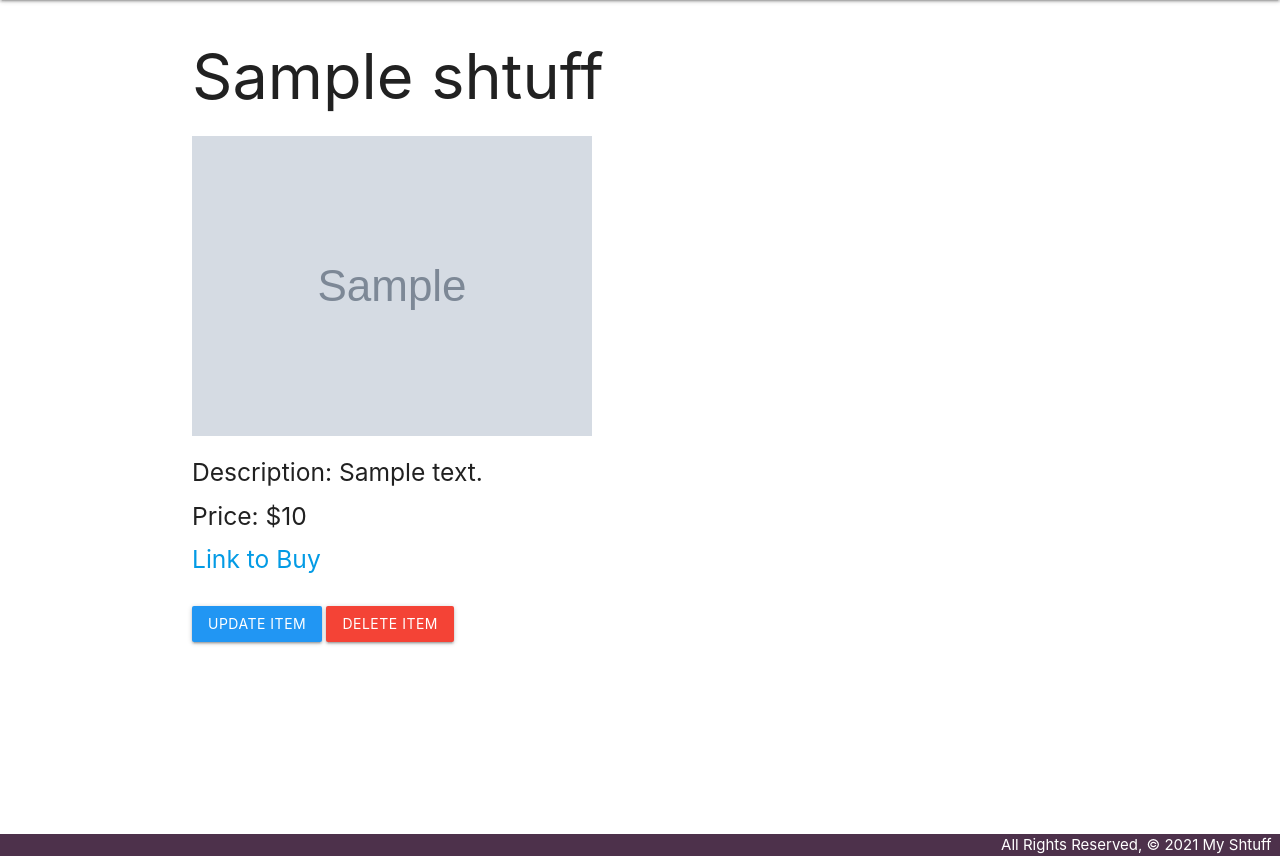
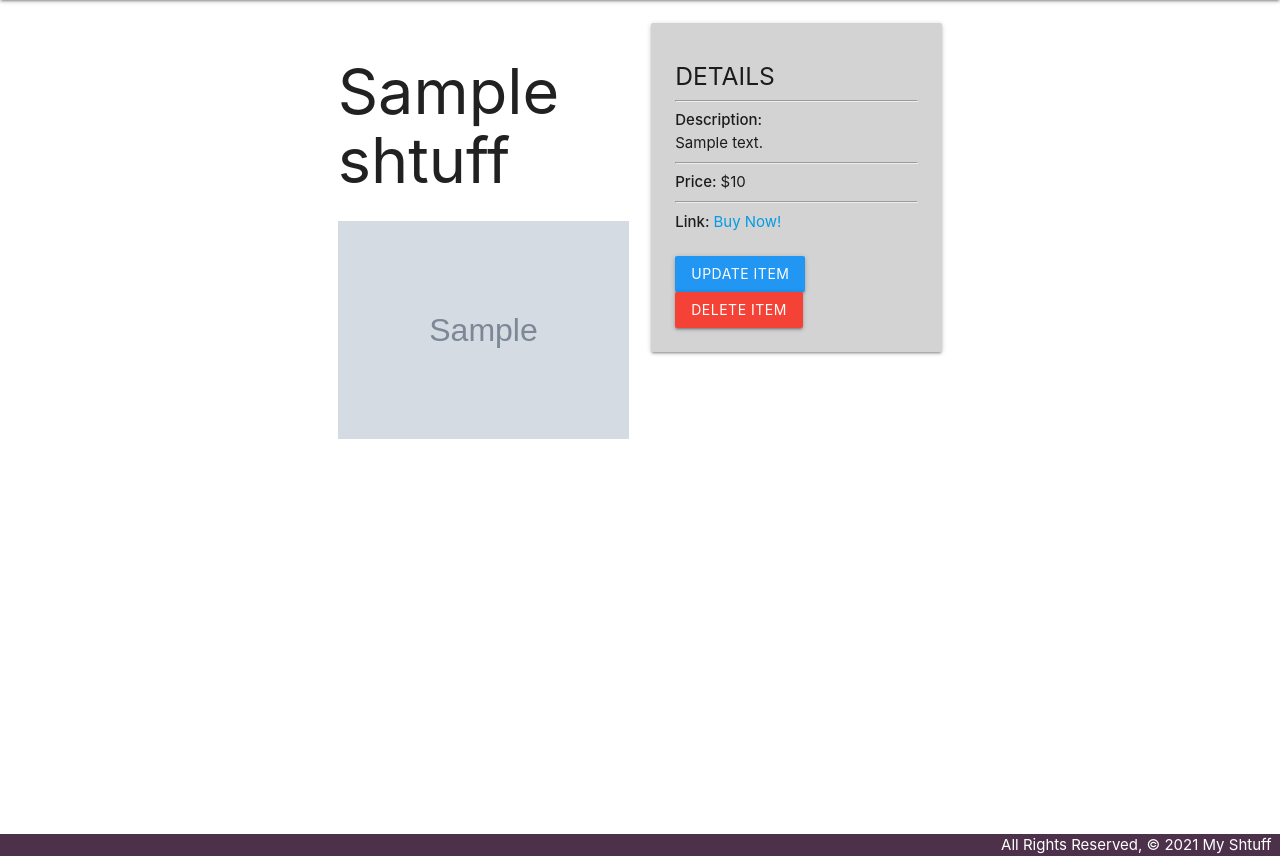
Before and after one commit to turtlepower93/MyShtuff, a Django app: page /shtuff/1/ in a window 1280 px wide. Shown: the part 64-920 px from the top of the page. Run offline with Django 3.2, Linux system fonts and the light colour scheme; a user stored in the database is signed in; tables that the repository leaves empty hold one stand-in row (values such as "Sample post"); grey boxes marked "Sample" are stand-in pictures.

Commit message:
css updates 1

```diff
--- /dev/null
+++ b/main_app/static/javascript/script.js
@@ -0,0 +1,9 @@
+document.addEventListener('DOMContentLoaded', function() {
+    console.log(M)
+    var elems = document.querySelectorAll('.sidenav');
+    var instances = M.Sidenav.init(elems, 'left');
+});
+document.addEventListener('click', function () {
+    var elem = document.querySelector('.sidenav-overlay')
+    elem.removeAttribute('display')
+})
--- a/main_app/templates/base.html
+++ b/main_app/templates/base.html
@@ -1,5 +1,5 @@
+
 {% load static %}
-
 <!DOCTYPE html>
 <html lang="en">
 <head>
@@ -10,15 +10,15 @@
     <link rel="stylesheet" href="https://cdnjs.cloudflare.com/ajax/libs/materialize/1.0.0/css/materialize.min.css">
     <link rel="stylesheet" type="text/css" href="{% static 'css/style.css' %}">
     <script src="https://cdnjs.cloudflare.com/ajax/libs/materialize/1.0.0/js/materialize.min.js"></script>
+    <script src="{% static 'javascript/script.js' %}"></script>
 </head>
 <body>
     <header class="navbar-fixed">
         <nav>
             <div class="nav-wrapper">
-                <ul>
-                    <li><a href="{% url 'home' %}" class="left brand-logo">&nbsp;&nbsp;My Shtuff</a></li>
-                </ul>
-                <ul class="right">
+                <a href="{% url 'home' %}" class="brand-logo">&nbsp;&nbsp;My Shtuff</a>
+                <a href="#" data-target="mobile-demo" class="sidenav-trigger"><i class="material-icons">menu</i></a>
+                <ul class="right hide-on-med-and-down">
                   <li><a href="{% url 'home' %}">Home</a></li>
                   {% if user.is_authenticated %}
                   <li><a href="{% url 'home' %}">My Profile</a></li>
@@ -32,6 +32,18 @@
                 </ul>
             </div>
         </nav>
+        <ul class="sidenav" id="mobile-demo">
+            <li><a href="{% url 'home' %}">Home</a></li>
+            {% if user.is_authenticated %}
+            <li><a href="{% url 'home' %}">My Profile</a></li>
+            <li><a href="{% url 'shtuff_lists_index' %}">My Lists</a></li>
+            <li><a href="{% url 'shtuff_list_create' %}">Add List</a></li>
+            <li><a href="{% url 'logout' %}">Log Out</a></li>
+            {% else %}
+            <li><a href="{% url 'login' %}">Log In</a></li>
+            <li><a href="{% url 'signup' %}">Sign Up</a></li>
+            {% endif %}
+        </ul>
     </header>
     <main class="container">
         {% block content %}
--- a/main_app/templates/shtuff/shtuff_detail.html
+++ b/main_app/templates/shtuff/shtuff_detail.html
@@ -1,27 +1,54 @@
 {% extends 'base.html' %}
 {% block content %}
-
-<h1>{{shtuff.name}}</h1>
-<div class="card-action">
-    <!-- <video controls height="250"><source src="{{shtuff.image}}" type="video/mp4"></video> -->
-    <img class='responsive-img' src="{{shtuff.image}}" alt="no image">
-    <h5>Description: {{shtuff.description}}</h5>
-    <h5>Price: ${{shtuff.price}}</h5>
-    <h5><a href="{{shtuff.url}}">Link to Buy</a></h5>
-</div>
-<br>
 
 
 
 
-<div class="card-action">
-    <div class='btn blue'>
-        <a class="white-text" href="{% url 'shtuff_update' shtuff.id %}">UPDATE ITEM</a>
-    </div>
-    <div class='btn red'>
-        <a class="white-text" href="{% url 'shtuff_delete' shtuff.id %}">DELETE ITEM</a>
+
+
+
+<div class="container">
+    <div class="section">
+        <div class="row">
+            <div class="col l12">
+                <div class="row">
+                    <div class="col l6 s12">
+                        <h1>{{shtuff.name}}</h1>
+                        <img class='responsive-img' src="{{shtuff.image}}" height="600vmax" alt="no image">
+                    </div>
+                    <div class="col l6 s12">
+                        <div class="card-panel" style="max-height: 50vmin; background-color:lightgray;">
+                            <h5>DETAILS</h5>
+                            <hr>
+                            <span class="detail-title"> <strong>Description: </strong> </span>
+                            <br>
+                            <span> {{shtuff.description}} </span>
+                            <hr>
+                            <span class="detail-title"> <strong> Price: </strong> </span>
+                            <span> ${{shtuff.price}} </span>
+                            <hr>
+                            <span class="detail-title"> <strong> Link: </strong> </span>
+                            <span> <a href="{{shtuff.url}}">Buy Now!</a> </span>
+                            <br>
+                            <br>
+                            <div class="card-action" style="position:relative; bottom:0;">
+                                <div class='btn blue'>
+                                    <a class="white-text" href="{% url 'shtuff_update' shtuff.id %}">UPDATE ITEM</a>
+                                </div>
+                                <div class='btn red'>
+                                    <a target="_blank" rel="noopener noreferrer" class="white-text" href="{% url 'shtuff_delete' shtuff.id %}">DELETE ITEM</a>
+                                </div>
+                            </div>
+                        </div>
+                    </div>
+                </div>
+            </div>
+        </div>
     </div>
 </div>
-<br>
+
+
+
+
 
 {% endblock %}
```
Also changed, not shown: main_app/static/css/style.css (+31 -2 lines), main_app/templates/main_app/shtufflist_list.html (+15 -11 lines), main_app/templates/shtuff_lists/shtuff_lists_detail.html (+14 -18 lines).
